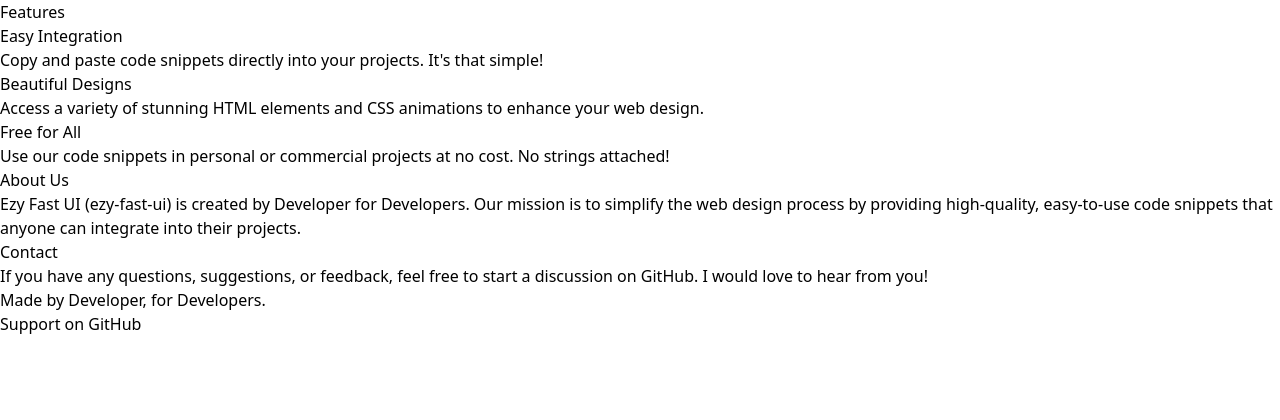
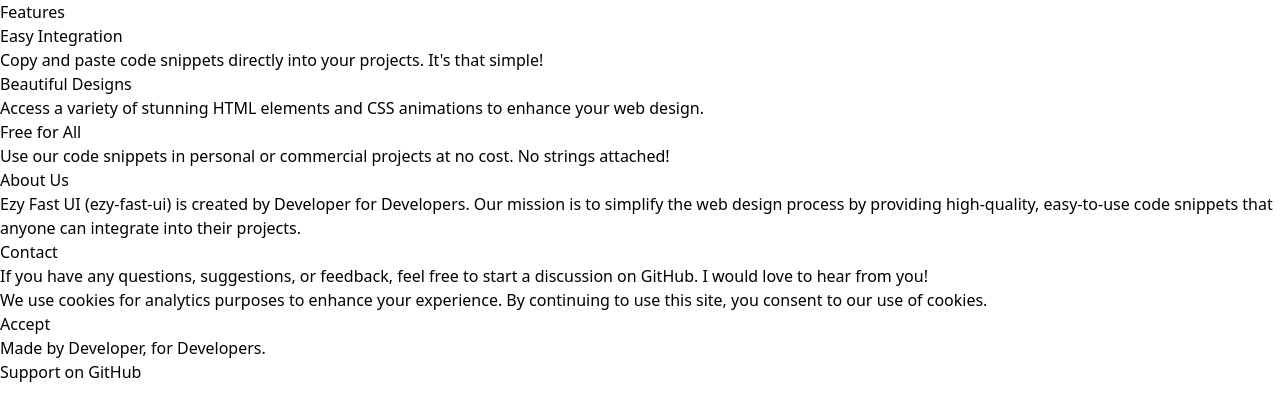
Before and after one commit to EzyHow/ezy-fast-ui, a React (Vite) app: page /css-box-shadow-generator in a window 1280 px wide. Shown: the part 8578-8998 px from the top of the page. Built offline with nearby package versions, Linux system fonts and the light colour scheme.

Commit message:
add cookies notice

```diff
--- /dev/null
+++ b/src/components/CookiesNotice.tsx
@@ -0,0 +1,39 @@
+// src/components/CookiesNotice.tsx
+import React, { useState, useEffect } from 'react';
+
+const CookiesNotice: React.FC = () => {
+    const [isVisible, setIsVisible] = useState(false);
+
+    useEffect(() => {
+        const hasAcceptedCookies = localStorage.getItem('cookies-accepted') === 'true';
+        if (!hasAcceptedCookies) {
+            setIsVisible(true);
+        }
+    }, []);
+
+    const handleAccept = () => {
+        setIsVisible(false);
+        localStorage.setItem('cookies-accepted', 'true');
+        // Initialize Google Analytics or other services here if necessary
+    };
+
+    if (!isVisible) {
+        return null;
+    }
+
+    return (
+        <div className="fixed bottom-0 left-0 w-full bg-gray-800 text-white p-4 flex justify-center items-center gap-4 z-50">
+            <p className="text-sm text-justify">
+                We use cookies for analytics purposes to enhance your experience. By continuing to use this site, you consent to our use of cookies.
+            </p>
+            <button
+                onClick={handleAccept}
+                className="bg-blue-600 text-white px-4 py-2 rounded hover:bg-blue-700 focus:outline-none focus:ring-2 focus:ring-blue-500 focus:ring-opacity-50"
+            >
+                Accept
+            </button>
+        </div>
+    );
+};
+
+export default CookiesNotice;
--- a/src/main.tsx
+++ b/src/main.tsx
@@ -8,6 +8,7 @@
 import AppRoutes from './AppRoutes.tsx';
 import Footer from './components/Footer.tsx';
 import { HelmetProvider } from 'react-helmet-async';
+import CookiesNotice from './components/CookiesNotice.tsx';
 
 
 
@@ -20,6 +21,7 @@
           <div className="max-w-7xl mx-auto min-h-[calc(100vh-120px)]">
             <AppRoutes />
           </div>
+          <CookiesNotice />
           <Footer />
         </HashRouter>
         <link
```
